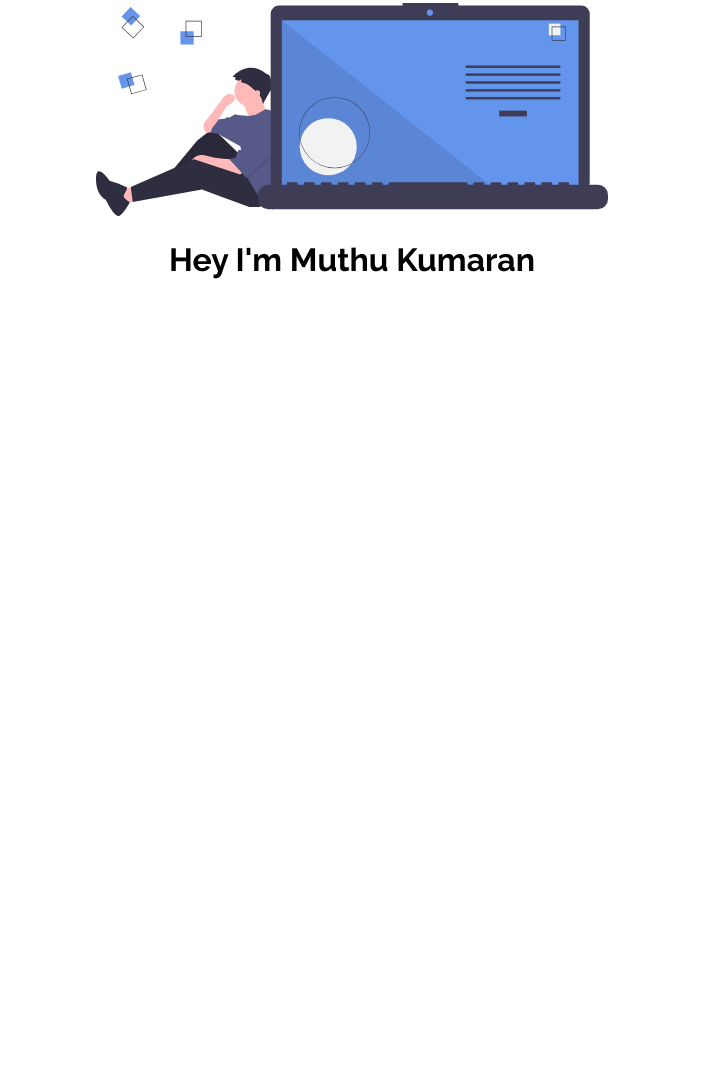
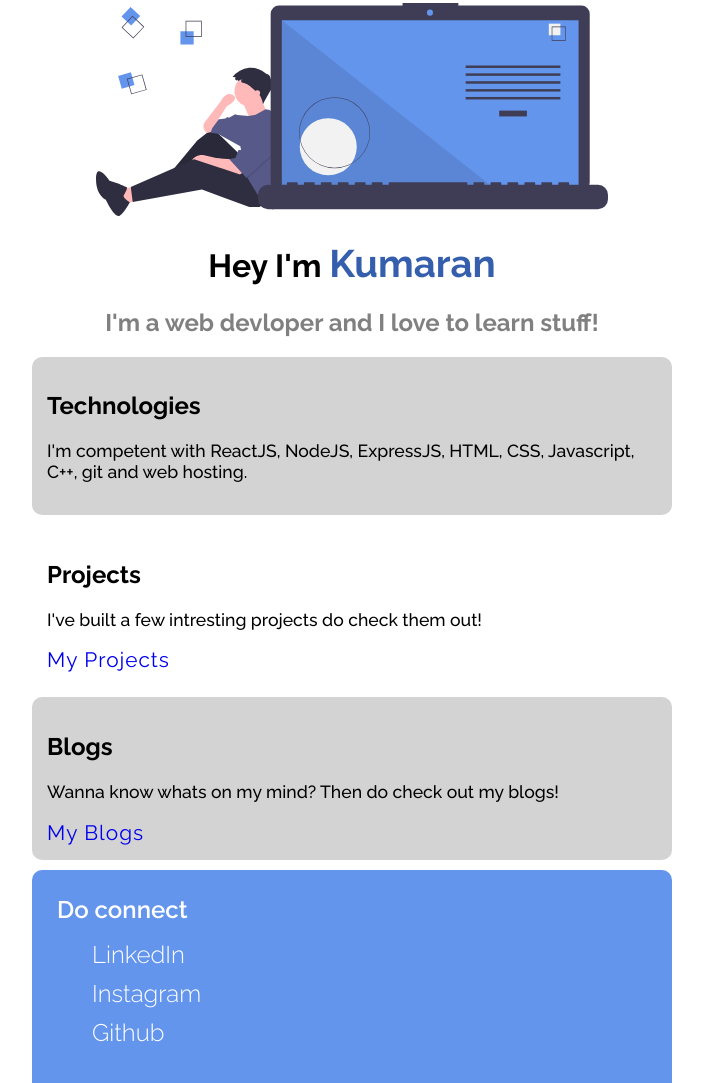
Before and after one commit to KumaranSahi/kumaran-portfolio, a plain HTML site: page index.html in a window 1280 px wide. Shown: the part 208-1291 px from the top of the page, without its empty margins (288-991 px from the left). Before the commit the page ends 800 px from the top, so only its background shows below. Drawn offline with Linux system fonts and the light colour scheme.

Commit message:
chore-Homepage done

```diff
--- a/index.html
+++ b/index.html
@@ -31,14 +31,59 @@
         <header>
             <img src="./images/codeThinking.svg" class="header-image">
             <h1>
-                Hey I'm Muthu Kumaran
+                Hey I'm <span class="header-highlight">Kumaran</span>
             </h1>
             <h2>
-
+                I'm a web devloper and I love to learn stuff!
             </h2>
         </header>
-
+        <!-- Technology, projects & blogs -->
+        <section class="section-content">
+            <h1>
+                Technologies
+            </h1>
+            <p class="typography">
+                I'm competent with ReactJS, NodeJS, ExpressJS, HTML, CSS, Javascript, C++, git and web hosting.
+            </p>
+        </section>
+        <section class="section-content">
+            <h1>
+                Projects
+            </h1>
+            <p class="typography">
+                I've built a few intresting projects do check them out!
+            </p>
+            <a href="./projects.html" class="link-section">
+                My Projects
+            </a>
+        </section>
+        <section class="section-content">
+            <h1>
+                Blogs
+            </h1>
+            <p class="typography">
+                Wanna know whats on my mind? Then do check out my blogs!
+            </p>
+            <a href="./blogs.html" class="link-section">
+                My Blogs
+            </a>
+        </section>
+        <footer>
+            <h2>
+                Do connect
+            </h2>
+            <ul>
+                <li>
+                    <a href="https://www.linkedin.com/in/muthu-kumaran-760735184/" target="_blank">LinkedIn</a>
+                </li>
+                <li>
+                    <a href="https://www.instagram.com/kumaran_uchiha/?hl=en" target="_blank">Instagram</a>
+                </li>
+                <li>
+                    <a href="https://github.com/KumaranSahi" target="_blank">Github</a>
+                </li>
+            </ul>
+        </footer>
     </main>
-
 </body>
 </html>
--- a/styles.css
+++ b/styles.css
@@ -43,7 +43,59 @@ header{
     width: 80%;
 }
 
+.header-highlight{
+    font-size: larger;
+    font-weight: bolder;
+    color:#355fad;
+}
 
+header h2{
+    color:gray;
+}
+
+/* Sections */
+
+.section-content{
+    box-sizing: border-box;
+    padding: 15px;
+    margin-top: 10px;
+    border-radius: 10px;
+}
+
+.section-content:nth-child(2n+1){
+    background-color: lightgray;
+}
+
+/* Footer */
+
+footer{
+    margin-top: 10px;
+    border-top-left-radius: 10px;
+    border-top-right-radius: 10px;
+    background-color: #6495ed;
+    padding: 20px;
+}
+
+footer h2{
+    color: white;
+    margin: 5px;
+    font-weight: 600;
+}
+
+footer ul{
+    list-style: none;
+}
+
+footer ul li{
+    margin-top: 10px
+}
+
+footer ul li a{
+    color: white;
+    text-decoration: none;
+    font-weight: 300;
+    font-size: 1.5rem;
+}
 
 /* Links */
 .links-nav{
@@ -62,3 +114,15 @@ header{
 .links-nav-active{
     font-weight: 600;
 }
+
+.link-section{
+    text-decoration: none;
+    font-size: 1.3rem;
+    letter-spacing: 1px;
+}
+
+/* Typography */
+.typography{
+    font-weight: 500;
+    font-size: 1.1rem;
+}
```
Also changed, not shown: blogs.html (added, +32 -0 lines), projects.html (added, +32 -0 lines).
